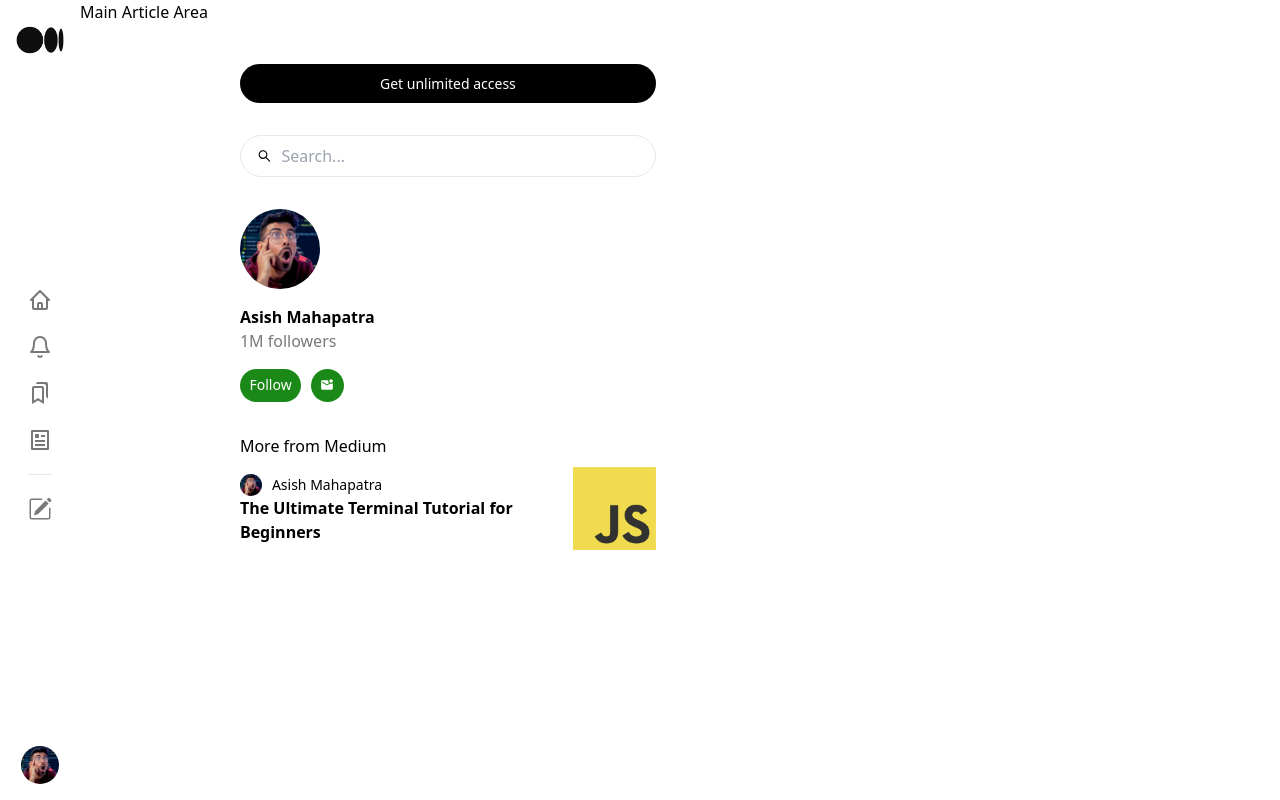
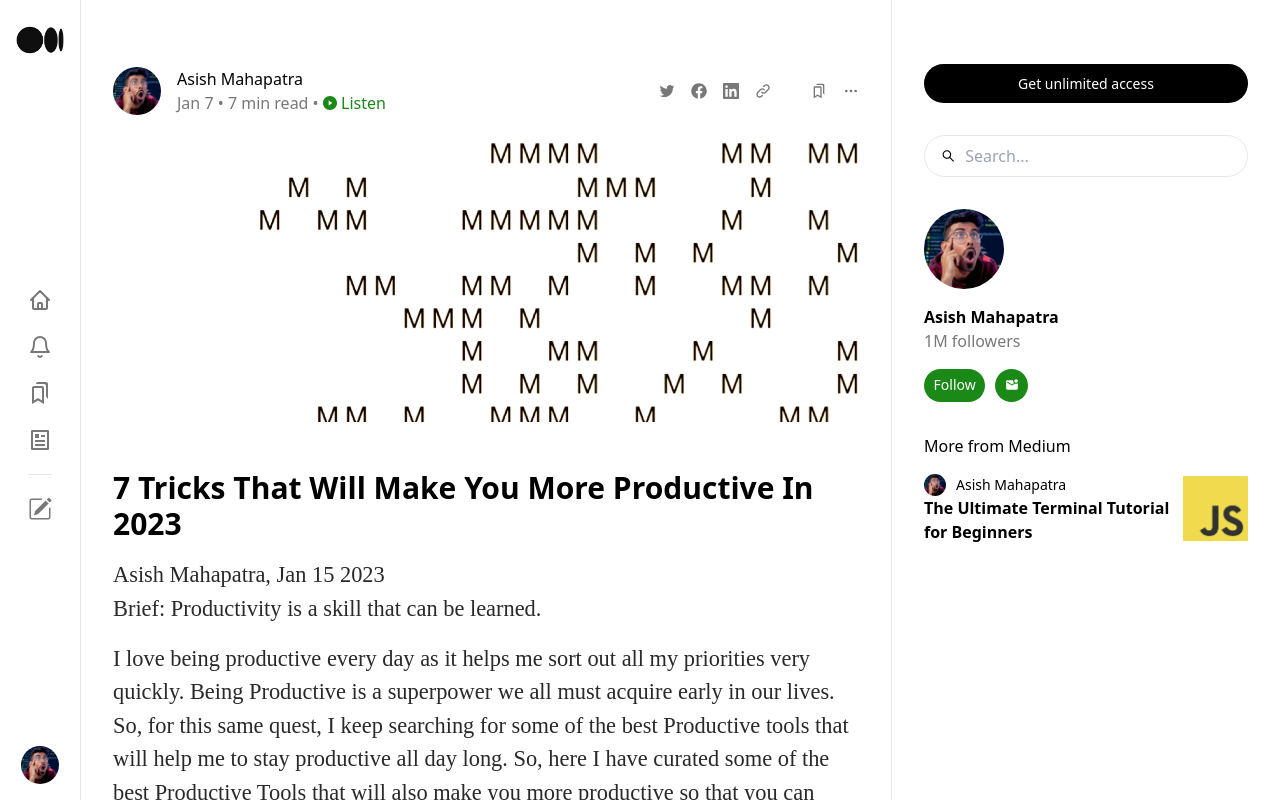
Before and after one commit to asish918/NextJS-Medium-Clone, a Next.js app: page /post/123 in a window 1280 px wide. Built offline with nearby package versions, Linux system fonts and the light colour scheme.

Commit message:
Styled the Main Article Component

```diff
--- /dev/null
+++ b/components/ArticleMain.jsx
@@ -0,0 +1,98 @@
+import Image from "next/image";
+import react from "react";
+import Logo from '../public/static/qazi.jpg'
+import Banner from '../public/static/banner.png'
+import { AiFillPlayCircle } from 'react-icons/ai'
+import { IoLogoTwitter } from 'react-icons/io'
+import { FaFacebook } from 'react-icons/fa'
+import { GrLinkedin } from 'react-icons/gr'
+import { HiOutlineLink } from 'react-icons/hi'
+import { BiBookmarks } from 'react-icons/bi'
+import { FiMoreHorizontal } from 'react-icons/fi'
+
+const styles = {
+    wrapper: 'flex items-center justify-center flex-[3] border-l border-r',
+    content: 'h-screen w-full p-[2rem]',
+    postHeaderContainer: 'flex justify-between items-center mt-[2.2rem] mb-[1.2rem]',
+    authorContainer: 'flex gap-[1rem]',
+    authorProfileImageContainer: 'h-[3rem] w-[3rem] grid center rounded-full overflow-hidden',
+    column: 'flex-1 flex flex-col justify-center',
+    postDetails: 'flex gap-[.2rem] text-[#787878]',
+    listenButton: 'flex items-center gap-[.2rem] text-[#1A8917]',
+    socials: 'flex gap-[1rem] text-[#787878] cursor-pointer',
+    bannerContainer: 'h-[18rem] w-full grid center overflow-hidden mb-[2rem]',
+    articleMainContainer: 'flex flex-col gap-[1rem]',
+    image: 'object-cover',
+    title: 'font-bold text-3xl',
+    subtitle: 'font-mediumSerifItalic text-[1.4rem] text-[#292929]',
+    articleText: 'font-mediumSerif text-[1.4rem] text-[#292929]'
+}
+
+const ArticleMain = () => {
+    return (
+        <div className={styles.wrapper}>
+            <div className={styles.content}>
+                <div className={styles.postHeaderContainer}>
+                    <div className={styles.authorContainer}>
+                        <div className={styles.authorProfileImageContainer}>
+                            <Image
+                                src={Logo}
+                                className='object-cover'
+                                height={100}
+                                width={100}
+                                alt='authorprofileimage'
+                            />
+                        </div>
+                        <div className={styles.column}>
+                            <div>Asish Mahapatra</div>
+                            <div className={styles.postDetails}>
+                                <span>Jan 7 • 7 min read • </span>
+                                <span className={styles.listenButton}>
+                                    <AiFillPlayCircle /> Listen
+                                </span>
+                            </div>
+                        </div>
+                    </div>
+
+                    <div className={styles.socials}>
+                        <IoLogoTwitter />
+                        <FaFacebook />
+                        <GrLinkedin />
+                        <HiOutlineLink />
+                        <div className="w-[.5rem]" />
+                        <BiBookmarks />
+                        <FiMoreHorizontal />
+                    </div>
+                </div>
+
+                <div className={styles.articleMainContainer}>
+                    <div className={styles.bannerContainer}>
+                        <Image
+                            className={styles.image}
+                            src={Banner}
+                            alt='bannerimg'
+                        />
+                    </div>
+
+                    <h1 className={styles.title}>7 Tricks That Will Make You More Productive In 2023</h1>
+                    <h4 className={styles.subtitle}>
+                        <div>
+                            Asish Mahapatra, Jan 15 2023
+                        </div>
+                        <div>Brief: Productivity is a skill that can be learned.</div>
+                    </h4>
+                    <div className={styles.articleText}>
+                        I love being productive every day as it helps me sort out all my
+                        priorities very quickly. Being Productive is a superpower we all must acquire early in our lives.
+                        So, for this same quest, I keep searching for some of the best Productive tools
+                        that will help me to stay productive all day long. So, here I have curated some of the best
+                        Productive Tools that will also make you more productive so that you can achieve most of the day very easily.
+                        Let&apos;s get started.
+                    </div>
+                </div>
+            </div>
+        </div>
+    )
+}
+
+export default ArticleMain
--- a/pages/post/[slug].js
+++ b/pages/post/[slug].js
@@ -1,4 +1,5 @@
 import react from "react";
+import ArticleMain from "../../components/ArticleMain";
 import ReadersNav from "../../components/ReadersNav";
 import Recommendations from "../../components/Recommendations";
 
@@ -10,7 +11,7 @@ const Post = () => {
     return (
         <div className={styles.content}>
             <ReadersNav />
-            <div>Main Article Area</div>
+            <ArticleMain />
             <Recommendations />
         </div>
     )
```
